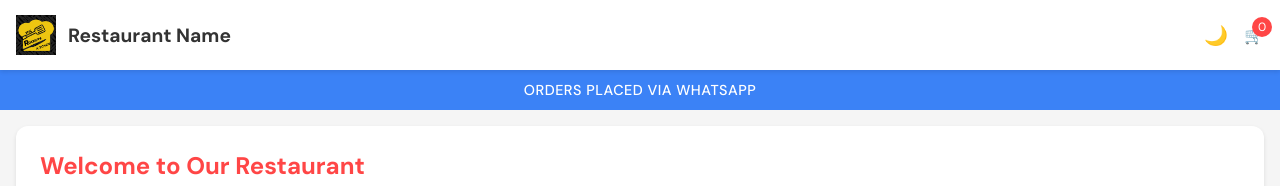
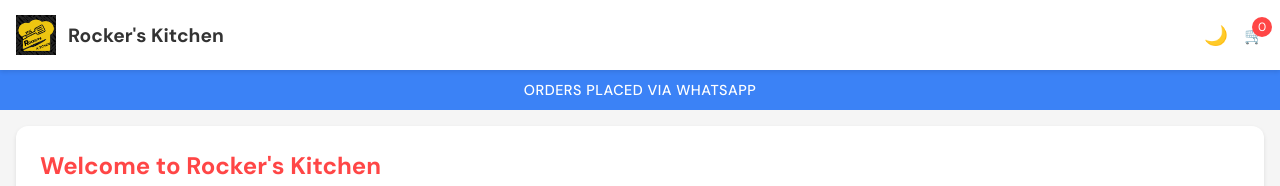
Before and after one commit to joshua-rodgers/rockers-kitchen, a plain HTML site: page index.html in a window 1280 px wide. Shown: the top 186 px of the page. Drawn offline with Linux system fonts and the light colour scheme.

Commit message:
Update index.html

```diff
--- a/index.html
+++ b/index.html
@@ -323,7 +323,7 @@
     <header class="header">
         <div class="logo-container">
             <img src="images/logo.png" alt="Restaurant Logo" class="logo" style="width: 40px; height: 40px;">
-            <h1 style="font-size: 1.2rem;">Restaurant Name</h1>
+            <h1 style="font-size: 1.2rem;">Rocker's Kitchen</h1>
         </div>
         <div style="display: flex; align-items: center; gap: 1rem;">
             <button onclick="toggleTheme()" style="background: none; border: none; cursor: pointer; font-size: 1.2rem;">
@@ -343,7 +343,7 @@
     </div>
 
     <div class="welcome-message">
-        <h2 class="welcome-title">Welcome to Our Restaurant</h2>
+        <h2 class="welcome-title">Welcome to Rocker's Kitchen</h2>
         <p class="welcome-text">
             Browse our menu below and tap any item to see more details and customization options.
             Add your selections to the cart, and when you're ready, complete your order through WhatsApp.
```
